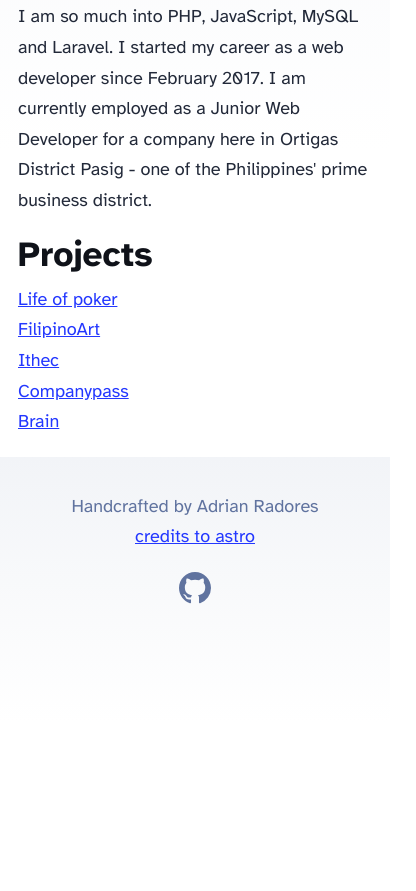
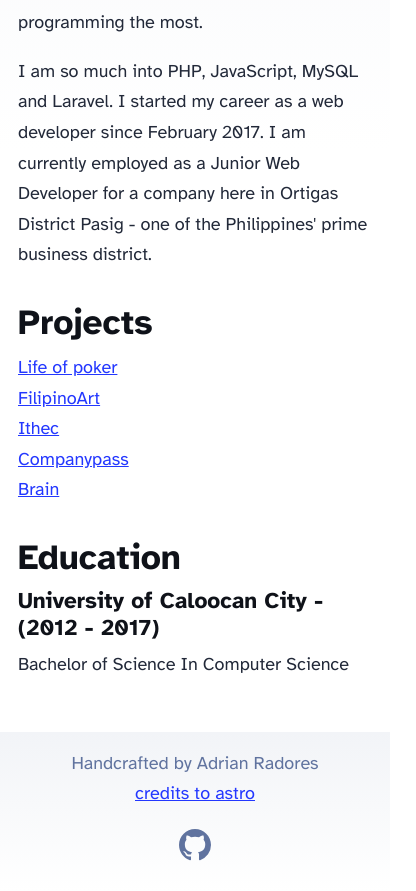
Before and after one commit to stryfe200fps/stryfe200fps.github.io, an Astro site: page / in a window 390 px wide. Shown: the part 449-1340 px from the top of the page, 416 px wide, since content can reach past the window. Before the commit the page ends 1172 px from the top, so only its background shows below. Built offline with nearby package versions, Linux system fonts and the light colour scheme; Astro itself is replaced by a stand-in of ours.

Commit message:
add mobile fix

```diff
--- a/src/components/Footer.astro
+++ b/src/components/Footer.astro
@@ -21,7 +21,7 @@ const today = new Date();
 </footer>
 <style>
 	footer {
-		padding: 2em 1em 6em 1em;
+		padding: 1em 1em 1em 1em;
 		background: linear-gradient(var(--gray-gradient)) no-repeat;
 		color: rgb(var(--gray));
 		text-align: center;
--- a/src/pages/index.astro
+++ b/src/pages/index.astro
@@ -54,6 +54,7 @@ import { FaCss3Alt } from "react-icons/fa";
 				I am currently employed as a Junior Web Developer for a company here in Ortigas District Pasig - one of the Philippines' prime business district.
 			</p>
 
+			<div class="wrapper">
 			<h3>Projects</h3>
 
 			<div class="flex-column">
@@ -63,7 +64,16 @@ import { FaCss3Alt } from "react-icons/fa";
 				<a href="https://companypass.nl">Companypass</a>
 				<a href="https://brabantbrain.nl">Brain</a>
 			</div>
+			</div>
 
+
+			<div class="wrapper">
+			<h3>Education</h3>
+				<div class="flex-column">
+					<h5 >University of Caloocan City - (2012 - 2017)</h5>
+					<p class="no-margin">Bachelor of Science In Computer Science</p>
+			</div>
+			</div>
 
 		</main>
 		<Footer />
--- a/src/styles/global.css
+++ b/src/styles/global.css
@@ -155,6 +155,7 @@ hr {
 
 .flex {
 	display:flex;
+	flex-wrap: wrap;
 }
 
 .flex-column {
@@ -165,8 +166,18 @@ hr {
 .flex * {
 	margin-left:2px;
 	margin-right:2px;
+
 }
 
 .tech-icon {
 	font-size:32px;
 }
+
+.no-margin {
+	margin: unset;
+}
+
+.wrapper {
+	margin-top: 2rem;
+	margin-bottom: 2rem;
+}
```
